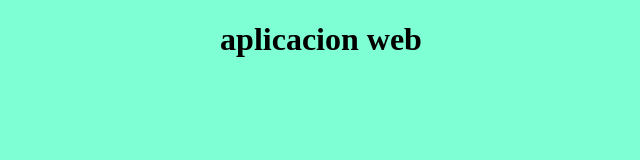
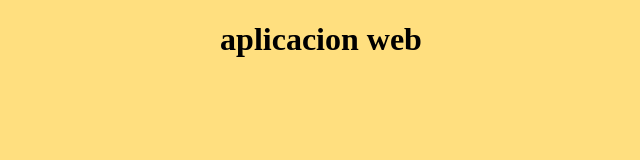
Before and after one commit to Kenner2509/Mi-primer-repositorio, a plain HTML site: page index.html in a window 1280 px wide. Shown: the whole page, without its empty margins (319-959 px from the left). Drawn offline with Linux system fonts and the light colour scheme.

Commit message:
cambiando el estilo de la aplicacion

```diff
--- a/index.html
+++ b/index.html
@@ -6,7 +6,7 @@
     <title>Document</title>
     <style>
         html,body{
-            background-color: aquamarine;
+            background-color: rgb(255, 223, 127);
             color: black;
             text-align: center;
         }
```
